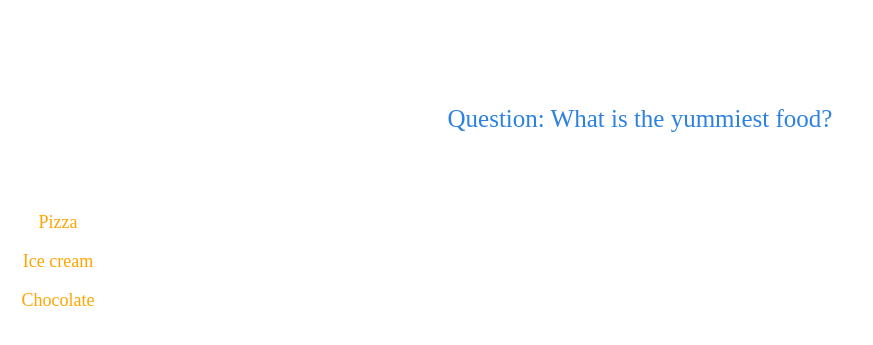
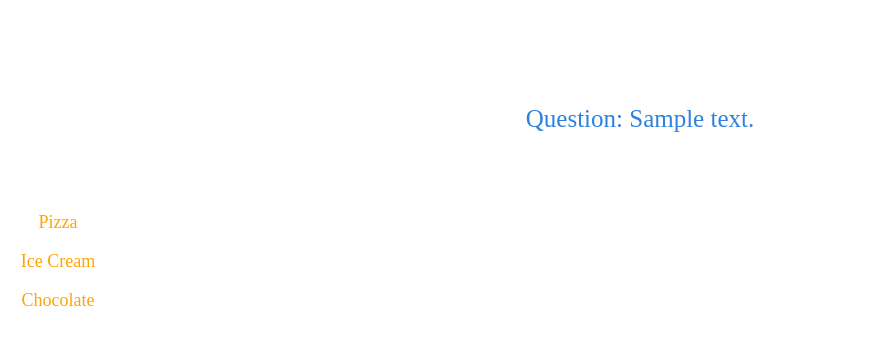
Before and after one commit to mjaminbook/ratify, a Django app: template ratify/ratifyApp/templates/answer_page.html in a window 1280 px wide. Shown: the top 345 px of the page, without its empty margins (0-873 px from the left). Run offline with Django 3.2, Linux system fonts and the light colour scheme; data comes from the database, SQL or seed files in the repository; tables that the repository leaves empty hold one stand-in row (values such as "Sample post"); the template is opened without the code that fills it: values that come from a table or form of the project are taken from there, most other values are stand-ins (such as "Sample title", 1, 10 or a date in 2020).

Commit message:
answer page is now loading dynamically

```diff
--- a/ratify/ratifyApp/templates/answer_page.html
+++ b/ratify/ratifyApp/templates/answer_page.html
@@ -7,12 +7,12 @@
 <body>
 <br></br>
 <br></br>
-<p class="p1">Question: What is the yummiest food?</p>
+<p class="p1">Question: {{question_text}}</p>
 <br></br>
 <div align="center">
-<p class="p2">Pizza</p>
-<p class="p2">Ice cream</p>
-<p class="p2">Chocolate</p>
+{% for answer in answers %}
+	<p class="p2" id="{{answer.pk}}">{{answer.answer_text}}</p>
+{% endfor %}
 </div>
 </body>
 </html>
--- a/ratify/ratifyApp/views.py
+++ b/ratify/ratifyApp/views.py
@@ -10,7 +10,8 @@ def questions(request):
 def answer(request, question_id):
 	question = Question.objects.get(pk=question_id)
 	answers = Answer.objects.filter(question_id=question_id)
-	return render(request,"answer_page.html")
+	context = {"question_text" : question.question_text, "answers" : answers}
+	return render(request,"answer_page.html", context)
 
 #The next three functions all expect POST requests
 def vote(request):
```
